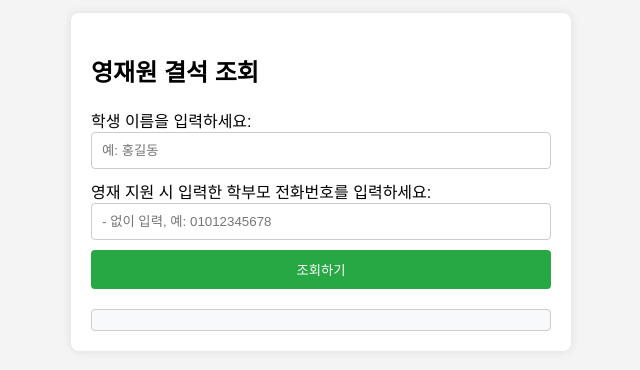
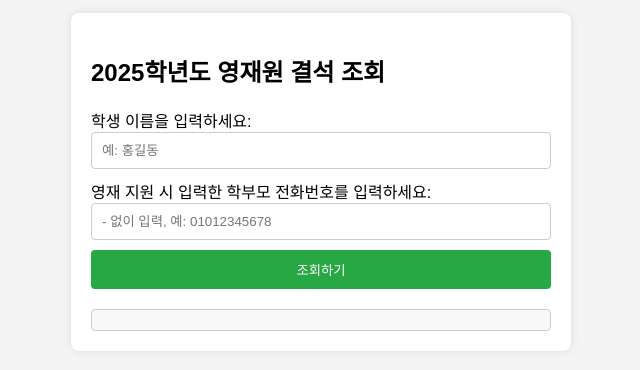
Before and after one commit to Teacher-David/gifted, a plain HTML site: page index.html in a window 1280 px wide. Shown: the part 218-588 px from the top of the page, without its empty margins (319-959 px from the left). Drawn offline with Linux system fonts and the light colour scheme.

Commit message:
Update index.html

```diff
--- a/index.html
+++ b/index.html
@@ -86,7 +86,7 @@
 <body>
 
 <div class="container">
-    <h2>영재원 결석 조회</h2>
+    <h2>2025학년도 영재원 결석 조회</h2>
     <label for="name">학생 이름을 입력하세요:</label>
     <input type="text" id="name" placeholder="예: 홍길동">
     <br>
```
